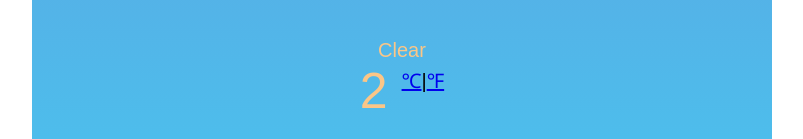
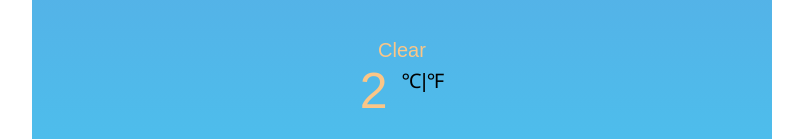
Before and after one commit to CiaoC/weatherweekfour, a React (Create React App) app: page / in a window 1280 px wide. Shown: the part 661-800 px from the top of the page, without its empty margins (238-1041 px from the left). Built offline with nearby package versions, Linux system fonts and the light colour scheme.

Commit message:
Changed from <a href> to <span> in React

```diff
--- a/src/Weather.js
+++ b/src/Weather.js
@@ -73,7 +73,7 @@ export default function Weather() {
             {weatherData.temperature}{" "}
           </span>
           <span className="units">
-            <a href="#">℃</a>|<a href="#">℉</a>
+            <span>℃</span>|<span>℉</span>
           </span>
         </div>
         <div className="col-6">
```
